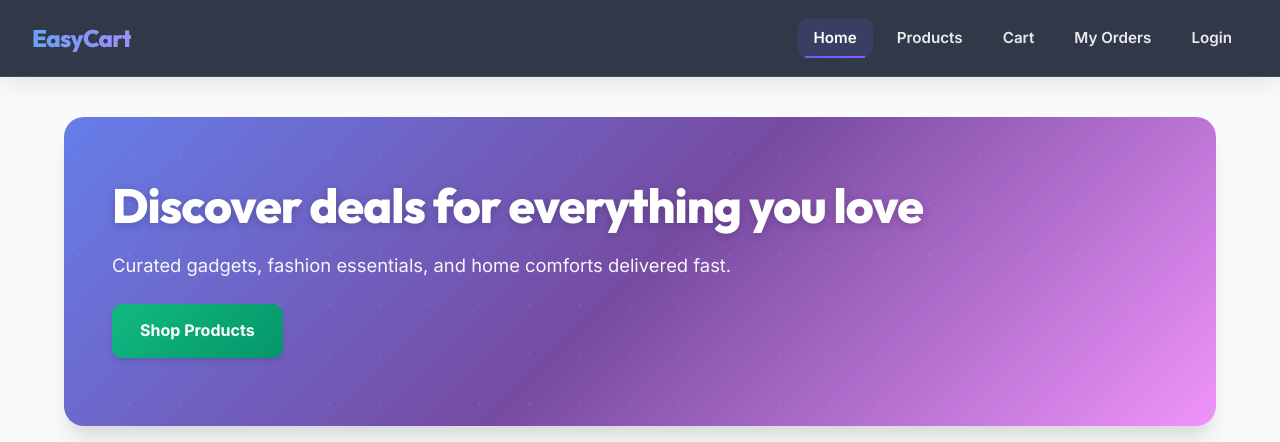
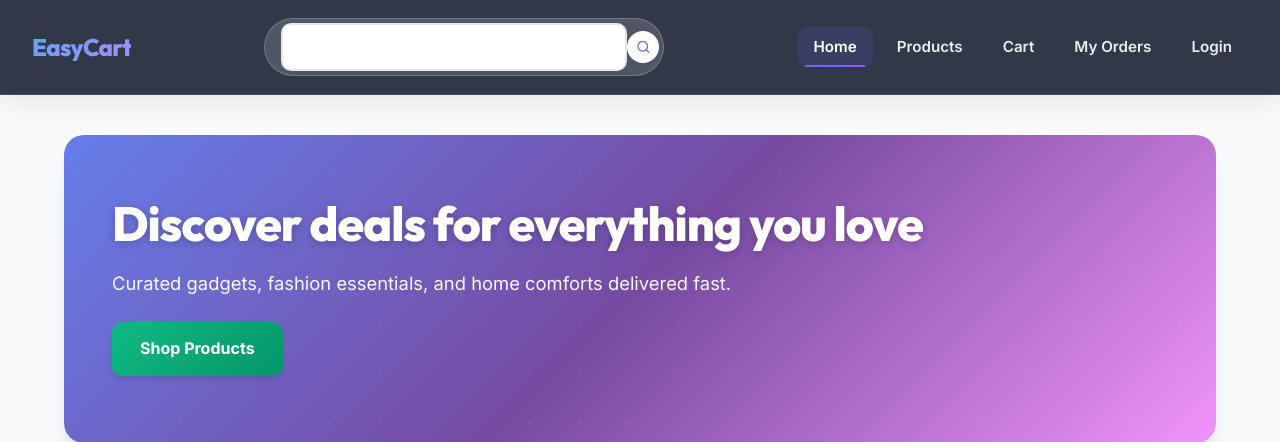
Before and after one commit to Himansh101/cybercom-internship, a PHP site: page / in a window 1280 px wide. Shown: the top 442 px of the page. Run offline with PHP 8.4, Linux system fonts and the light colour scheme; some libraries are stand-ins or nearby versions.

Commit message:
"back to cart" and "continue shopping" buttton added and "search" option

```diff
--- a/easyCart/html/checkout.html
+++ b/easyCart/html/checkout.html
@@ -7,6 +7,7 @@
   <title>EasyCart | Checkout</title>
   <link rel="preconnect" href="https://fonts.googleapis.com">
   <link rel="preconnect" href="https://fonts.gstatic.com" crossorigin>
+  <link href="https://cdn.jsdelivr.net/npm/remixicon@4.1.0/fonts/remixicon.css" rel="stylesheet">
   <link rel="stylesheet" href="./../styles.css">
 </head>
 
@@ -23,6 +24,8 @@
   </header>
 
   <main>
+    <a href="cart.html" class="back-btn"><i class="ri-arrow-left-line"></i> Back to Cart</a>
+    <div class="checkout-layout">
       <section>
         <h1>Checkout Details</h1>
         <form action="orders.html" id="checkout-form">
@@ -69,6 +72,7 @@
         <div class="row total"><span>Total</span><span>₹31,496</span></div>
         <button class="btn btn-success" type="submit" form="checkout-form">Place Order</button>
       </aside>
+    </div>
   </main>
 </body>
 
--- a/easyCart/html/login.html
+++ b/easyCart/html/login.html
@@ -7,6 +7,7 @@
   <title>EasyCart | Login</title>
   <link rel="preconnect" href="https://fonts.googleapis.com">
   <link rel="preconnect" href="https://fonts.gstatic.com" crossorigin>
+  <link href="https://cdn.jsdelivr.net/npm/remixicon@4.1.0/fonts/remixicon.css" rel="stylesheet">
   <link rel="stylesheet" href="./../styles.css">
 </head>
 
--- a/easyCart/html/pdp.html
+++ b/easyCart/html/pdp.html
@@ -7,6 +7,7 @@
   <title>EasyCart | Product Detail</title>
   <link rel="preconnect" href="https://fonts.googleapis.com">
   <link rel="preconnect" href="https://fonts.gstatic.com" crossorigin>
+  <link href="https://cdn.jsdelivr.net/npm/remixicon@4.1.0/fonts/remixicon.css" rel="stylesheet">
   <link rel="stylesheet" href="./../styles.css">
 </head>
 
@@ -23,7 +24,7 @@
   </header>
 
   <main>
-    <a href="plp.html" class="back-btn">Back to Products</a>
+    <a href="plp.html" class="back-btn"><i class="ri-arrow-left-line"></i> Back to Products</a>
     <div class="layout">
       <div class="gallery">
         <img src="./../images/noiseCancelHeadphones.png" alt="Noise Cancelling Headphones">
--- a/easyCart/html/plp.html
+++ b/easyCart/html/plp.html
@@ -7,12 +7,17 @@
   <title>EasyCart | Products</title>
   <link rel="preconnect" href="https://fonts.googleapis.com">
   <link rel="preconnect" href="https://fonts.gstatic.com" crossorigin>
+  <link href="https://cdn.jsdelivr.net/npm/remixicon@4.1.0/fonts/remixicon.css" rel="stylesheet">
   <link rel="stylesheet" href="./../styles.css">
 </head>
 
 <body class="page-site plp">
   <header>
     <div class="logo">EasyCart</div>
+    <div class="search-wrapper">
+      <input type="text" placeholder="Search products, brands and more...">
+      <button class="search-btn"><i class="ri-search-line"></i></button>
+    </div>
     <nav>
       <a href="./../index.html">Home</a>
       <a href="plp.html" class="active">Products</a>
--- a/easyCart/html/signup.html
+++ b/easyCart/html/signup.html
@@ -7,6 +7,7 @@
   <title>EasyCart | Signup</title>
   <link rel="preconnect" href="https://fonts.googleapis.com">
   <link rel="preconnect" href="https://fonts.gstatic.com" crossorigin>
+  <link href="https://cdn.jsdelivr.net/npm/remixicon@4.1.0/fonts/remixicon.css" rel="stylesheet">
   <link rel="stylesheet" href="./../styles.css">
 </head>
 
--- a/easyCart/index.html
+++ b/easyCart/index.html
@@ -7,12 +7,17 @@
   <title>EasyCart | Home</title>
   <link rel="preconnect" href="https://fonts.googleapis.com">
   <link rel="preconnect" href="https://fonts.gstatic.com" crossorigin>
+  <link href="https://cdn.jsdelivr.net/npm/remixicon@4.1.0/fonts/remixicon.css" rel="stylesheet">
   <link rel="stylesheet" href="styles.css">
 </head>
 
 <body class="page-site">
   <header>
     <div class="logo">EasyCart</div>
+    <div class="search-wrapper">
+      <input type="text" placeholder="Search products, brands and more...">
+      <button class="search-btn"><i class="ri-search-line"></i></button>
+    </div>
     <nav>
       <a href="html/index.html" class="active">Home</a>
       <a href="html/plp.html">Products</a>
--- a/easyCart/styles.css
+++ b/easyCart/styles.css
@@ -135,6 +135,66 @@ a {
 .subtext {
     color: var(--color-gray-500);
     font-size: 0.9rem;
+}
+
+/* ---------- Search Bar ---------- */
+.search-wrapper {
+    display: flex;
+    align-items: center;
+    background: rgba(255, 255, 255, 0.15);
+    border: 1px solid rgba(255, 255, 255, 0.2);
+    border-radius: var(--radius-full);
+    padding: 4px 4px 4px 16px;
+    margin: 0 24px;
+    flex: 0 1 400px;
+    /* Flexible width */
+    transition: all var(--transition-base);
+}
+
+.search-wrapper:focus-within {
+    background: rgba(255, 255, 255, 0.25);
+    border-color: rgba(255, 255, 255, 0.5);
+    box-shadow: 0 0 0 4px rgba(255, 255, 255, 0.1);
+}
+
+.search-wrapper input {
+    border: none;
+    background: transparent;
+    color: var(--color-white);
+    padding: 8px 0;
+    font-size: 0.95rem;
+    width: 100%;
+}
+
+.search-wrapper input::placeholder {
+    color: rgba(255, 255, 255, 0.6);
+}
+
+.search-wrapper input:focus {
+    box-shadow: none;
+    /* Override generic input focus */
+}
+
+.search-btn {
+    background: var(--color-white);
+    color: var(--color-primary-start);
+    border: none;
+    width: 32px;
+    height: 32px;
+    border-radius: 50%;
+    display: flex;
+    align-items: center;
+    justify-content: center;
+    cursor: pointer;
+    font-size: 0.9rem;
+    transition: all var(--transition-base);
+    flex-shrink: 0;
+}
+
+.search-btn:hover {
+    transform: scale(1.05);
+    background: var(--color-primary-start);
+    color: var(--color-white);
 }
 
 /* ---------- Header / Navigation ---------- */
@@ -461,10 +521,7 @@ section:first-child {
     box-shadow: var(--shadow-md);
 }
 
-.back-btn::before {
-    content: '←';
-    font-size: 1.2rem;
-}
+
 
 /* ---------- Hero Section ---------- */
 .hero {
@@ -643,15 +700,15 @@ footer {
 }
 
 /* ---------- Cart Page ---------- */
-.cart main {
-    margin: 40px auto 60px;
+.cart-layout {
+    margin-top: 20px;
     display: grid;
     grid-template-columns: 2fr 1fr;
     gap: 32px;
 }
 
 @media (max-width: 968px) {
-    .cart main {
+    .cart-layout {
         grid-template-columns: 1fr;
     }
 }
@@ -793,15 +850,15 @@ tbody tr:hover {
 }
 
 /* ---------- Checkout Page ---------- */
-.checkout main {
-    margin: 40px auto 60px;
+.checkout-layout {
+    margin-top: 20px;
     display: grid;
     grid-template-columns: 1.5fr 1fr;
     gap: 32px;
 }
 
 @media (max-width: 968px) {
-    .checkout main {
+    .checkout-layout {
         grid-template-columns: 1fr;
     }
 }
```
Also changed, not shown: easyCart/html/cart.html (+6 -2 lines), easyCart/html/orders.html (+7 -7 lines). Lines whose indentation alone changed are shown as unchanged.
